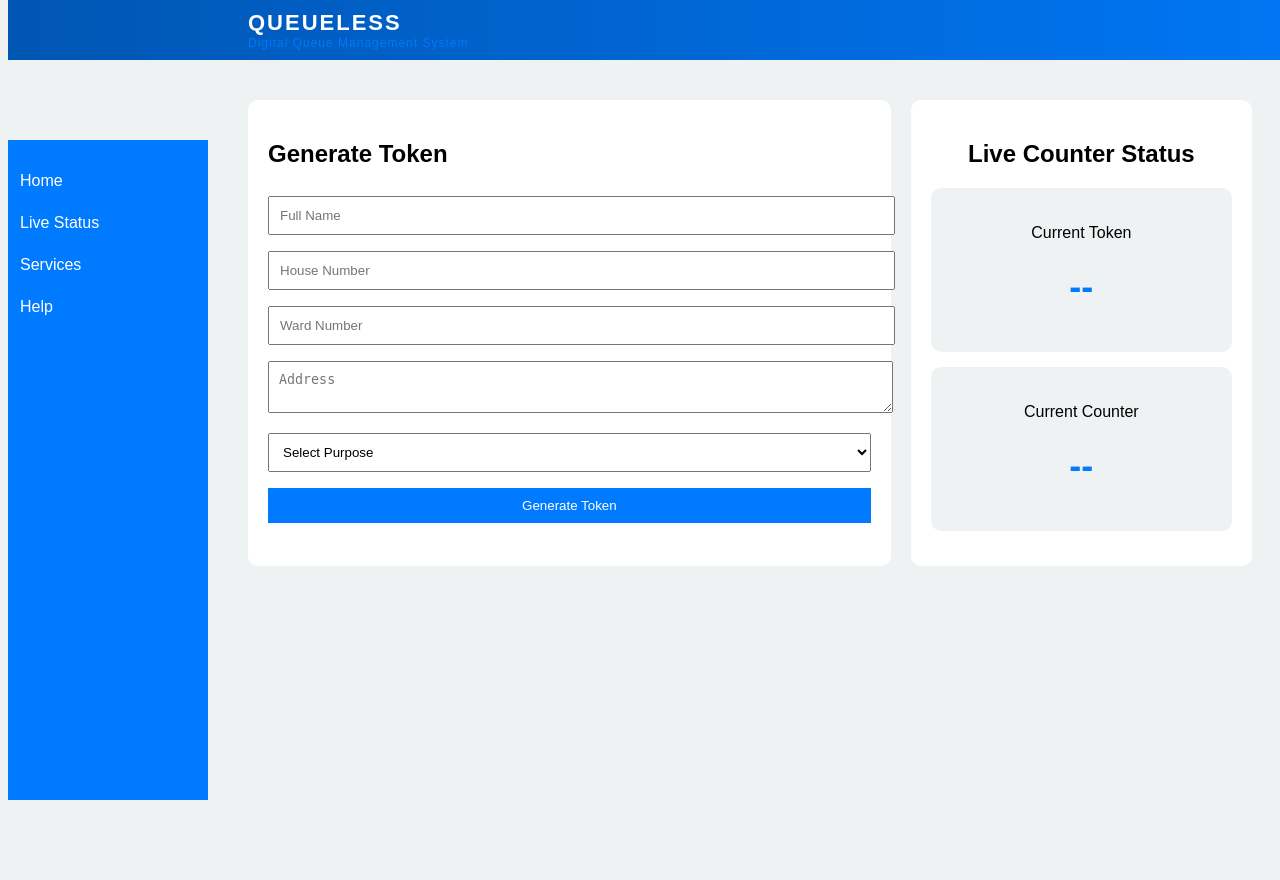
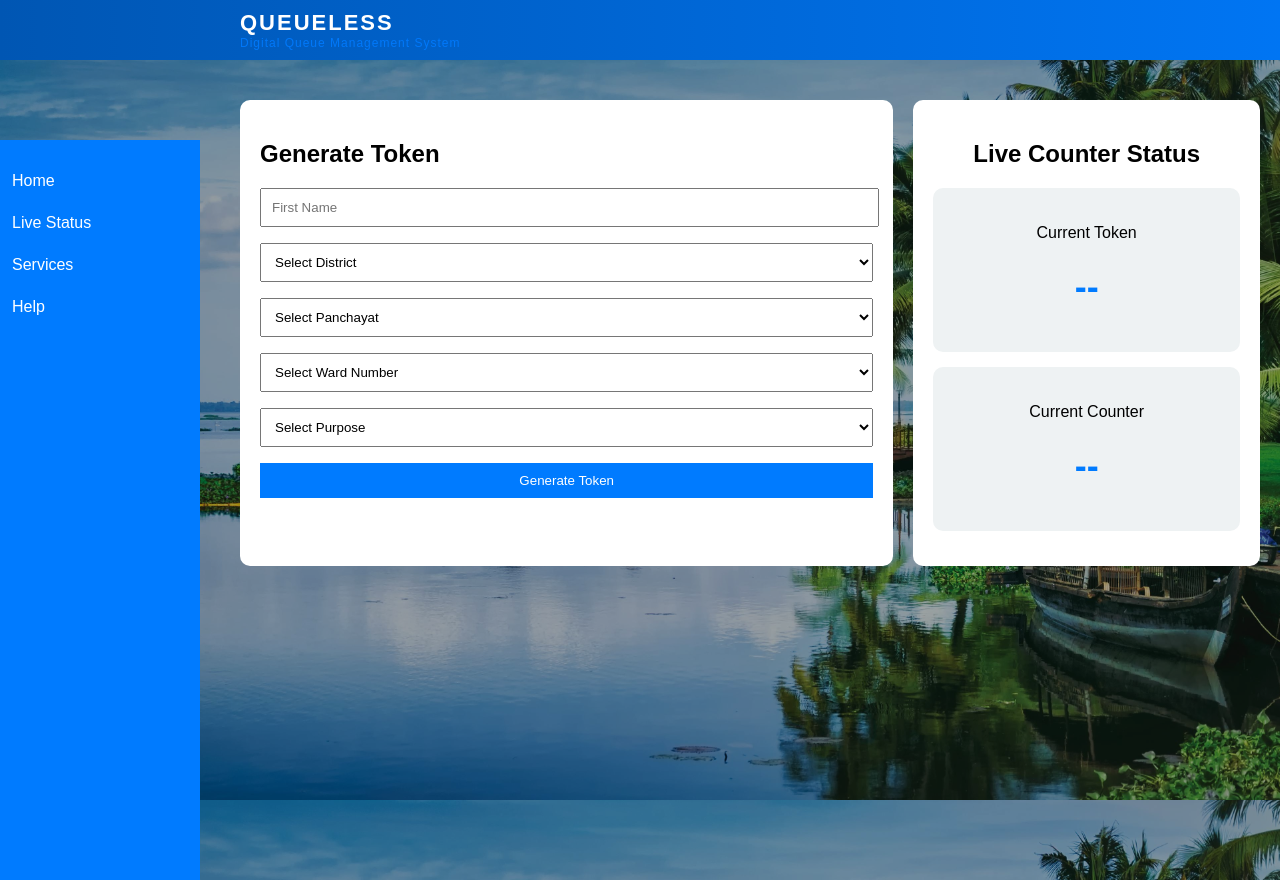
Before and after one commit to aflanargees/QUEUELESS, a Flask app: page /user in a window 1280 px wide. Before the commit the page ends 800 px from the top, so only its background shows below. Run offline with Flask 3, Linux system fonts and the light colour scheme.

Commit message:
Co-authored-by: GHOST-cltr <GHOST-cltr@users.noreply.github.com>

```diff
--- a/app.py
+++ b/app.py
@@ -1,7 +1,38 @@
-from flask import Flask, render_template
+from flask import Flask, render_template, request, jsonify
+import sqlite3
+import random
+
+print("=== THIS APP.PY IS RUNNING ===")
 
 app = Flask(__name__)
 
+# ---------- DATABASE SETUP ----------
+def get_db_connection():
+    conn = sqlite3.connect("queueless.db")
+    conn.row_factory = sqlite3.Row
+    return conn
+
+def init_db():
+    conn = get_db_connection()
+    conn.execute("""
+        CREATE TABLE IF NOT EXISTS tokens (
+            id INTEGER PRIMARY KEY AUTOINCREMENT,
+            name TEXT,
+            district TEXT,
+            panchayat TEXT,
+            ward INTEGER,
+            purpose TEXT,
+            token_number INTEGER,
+            counter_number INTEGER,
+            status TEXT
+        )
+    """)
+    conn.commit()
+    conn.close()
+
+init_db()
+
+# ---------- ROUTES ----------
 @app.route("/")
 def welcome():
     return render_template("welcome.html")
@@ -12,7 +43,83 @@ def user():
 
 @app.route("/admin")
 def admin():
-    return render_template("admin.html")
+    conn = get_db_connection()
+    tokens = conn.execute("""
+        SELECT token_number, counter_number, name, district,
+               panchayat, ward, purpose, status
+        FROM tokens
+        ORDER BY id DESC
+    """).fetchall()
+    conn.close()
+    return render_template("admin.html", tokens=tokens)
 
+# ---------- TOKEN GENERATION ----------
+@app.route("/generate_token", methods=["POST"])
+def generate_token():
+    data = request.json
+
+    token_number = random.randint(1, 100)
+    counter_number = random.randint(1, 5)
+
+    conn = get_db_connection()
+    conn.execute("""
+        INSERT INTO tokens
+        (name, district, panchayat, ward, purpose,
+         token_number, counter_number, status)
+        VALUES (?, ?, ?, ?, ?, ?, ?, ?)
+    """, (
+        data["name"],
+        data["district"],
+        data["panchayat"],
+        data["ward"],
+        data["purpose"],
+        token_number,
+        counter_number,
+        "Waiting"
+    ))
+    conn.commit()
+    conn.close()
+
+    return jsonify({
+        "token": token_number,
+        "counter": counter_number
+    })
+
+# ---------- SERVE TOKEN (PHASE 3.5) ----------
+@app.route("/serve_token/<int:token_no>")
+def serve_token(token_no):
+    conn = get_db_connection()
+
+    # Reset all tokens to Waiting
+    conn.execute("UPDATE tokens SET status='Waiting'")
+
+    # Set selected token to Serving
+    conn.execute(
+        "UPDATE tokens SET status='Serving' WHERE token_number=?",
+        (token_no,)
+    )
+
+    conn.commit()
+    conn.close()
+
+    print("Serving token:", token_no)
+    return "OK"
+
+@app.route("/done_token/<int:token_no>")
+def done_token(token_no):
+    conn = get_db_connection()
+
+    conn.execute(
+        "UPDATE tokens SET status='Done' WHERE token_number=?",
+        (token_no,)
+    )
+
+    conn.commit()
+    conn.close()
+
+    print("Token completed:", token_no)
+    return "OK"
+
+# ---------- RUN APP (MUST BE LAST) ----------
 if __name__ == "__main__":
-    app.run(debug=True)
+    app.run(debug=True, use_reloader=False)
--- a/static/script.js
+++ b/static/script.js
@@ -37,3 +37,126 @@ function generateToken() {
     document.getElementById("liveToken").innerText = token;
     document.getElementById("liveCounter").innerText = counter;
 }
+/* ===== District → Panchayat → Ward Data ===== */
+
+const data = {
+    "Ernakulam": {
+        "Aluva": [1, 2, 3, 4, 5],
+        "Kothamangalam": [1, 2, 3]
+    },
+    "Kozhikode": {
+        "Balussery": [1, 2, 3, 4],
+        "Kunnamangalam": [1, 2]
+    },
+    "Trivandrum": {
+        "Neyyattinkara": [1, 2, 3],
+        "Varkala": [1, 2, 3, 4]
+    }
+};
+
+function loadPanchayats() {
+    let district = document.getElementById("district").value;
+    let panchayat = document.getElementById("panchayat");
+    let ward = document.getElementById("ward");
+
+    panchayat.innerHTML = '<option value="">Select Panchayat</option>';
+    ward.innerHTML = '<option value="">Select Ward Number</option>';
+
+    if (district && data[district]) {
+        for (let p in data[district]) {
+            let option = document.createElement("option");
+            option.value = p;
+            option.text = p;
+            panchayat.add(option);
+        }
+    }
+}
+
+function loadWards() {
+    let district = document.getElementById("district").value;
+    let panchayat = document.getElementById("panchayat").value;
+    let ward = document.getElementById("ward");
+
+    ward.innerHTML = '<option value="">Select Ward Number</option>';
+
+    if (district && panchayat && data[district][panchayat]) {
+        data[district][panchayat].forEach(w => {
+            let option = document.createElement("option");
+            option.value = w;
+            option.text = "Ward " + w;
+            ward.add(option);
+        });
+    }
+}
+function sendTokenData() {
+
+    let data = {
+        name: document.querySelector("input[placeholder='First Name']").value,
+        district: document.getElementById("district").value,
+        panchayat: document.getElementById("panchayat").value,
+        ward: document.getElementById("ward").value,
+        purpose: document.querySelector("select:last-of-type").value
+    };
+
+    fetch("/generate_token", {
+        method: "POST",
+        headers: {
+            "Content-Type": "application/json"
+        },
+        body: JSON.stringify(data)
+    })
+    .then(res => res.json())
+    .then(result => {
+        document.getElementById("liveToken").innerText = result.token;
+        document.getElementById("liveCounter").innerText = result.counter;
+    });
+}
+/* ===== Kerala District → Panchayat Data (Sample) ===== */
+
+const keralaData = {
+    "Thiruvananthapuram": ["Varkala", "Neyyattinkara", "Kattakada"],
+    "Kollam": ["Kottarakkara", "Punalur"],
+    "Pathanamthitta": ["Adoor", "Konni"],
+    "Alappuzha": ["Cherthala", "Ambalappuzha"],
+    "Kottayam": ["Pala", "Vaikom"],
+    "Idukki": ["Thodupuzha", "Adimali"],
+    "Ernakulam": ["Aluva", "Kothamangalam", "Muvattupuzha"],
+    "Thrissur": ["Chalakudy", "Irinjalakuda"],
+    "Palakkad": ["Ottapalam", "Mannarkkad"],
+    "Malappuram": ["Manjeri", "Perinthalmanna"],
+    "Kozhikode": ["Balussery", "Kunnamangalam"],
+    "Wayanad": ["Kalpetta", "Mananthavady"],
+    "Kannur": ["Taliparamba", "Iritty"],
+    "Kasaragod": ["Kanhiradukkam", "Manjeshwar"]
+};
+
+function loadPanchayats() {
+    let district = document.getElementById("district").value;
+    let panchayat = document.getElementById("panchayat");
+    let ward = document.getElementById("ward");
+
+    panchayat.innerHTML = '<option value="">Select Panchayat</option>';
+    ward.innerHTML = '<option value="">Select Ward Number</option>';
+
+    if (keralaData[district]) {
+        keralaData[district].forEach(p => {
+            let opt = document.createElement("option");
+            opt.value = p;
+            opt.text = p;
+            panchayat.add(opt);
+        });
+    }
+}
+
+function loadWards() {
+    let ward = document.getElementById("ward");
+    ward.innerHTML = '<option value="">Select Ward Number</option>';
+
+    // Typical ward count (1–20)
+    for (let i = 1; i <= 20; i++) {
+        let opt = document.createElement("option");
+        opt.value = i;
+        opt.text = "Ward " + i;
+        ward.add(opt);
+    }
+}
--- a/static/style.css
+++ b/static/style.css
@@ -6,11 +6,13 @@ body {
 .container {
     width: 420px;
     margin: 60px auto;
-    background: white;
+    background: rgba(255, 255, 255, 0.95); /* 👈 Step 3 */
+    backdrop-filter: blur(2px);           /* 👈 Step 3 */
     padding: 20px;
     border-radius: 10px;
     text-align: center;
 }
+
 
 .box input, textarea, select, button {
     width: 100%;
@@ -193,6 +195,13 @@ button {
     padding: 10px;
     margin: 8px 0;
 }
+#name {
+    width: 97%;
+  /*  margin-left: auto;
+    margin-right: auto;*/
+    display: block;
+}
+
 /* CAPTCHA container */
 .captcha-box {
     display: flex;
@@ -259,3 +268,16 @@ button {
     margin-right: auto;
     display: block;
 }
+/* Login background image */
+body {
+    font-family: Arial, sans-serif;
+    margin: 0;
+    min-height: 100vh;
+    background:
+        linear-gradient(
+            rgba(0, 0, 0, 0.35),
+            rgba(0, 0, 0, 0.35)
+        ),
+        url("/static/bg.jpg") no-repeat center center fixed;
+    background-size: cover;
+}
--- a/templates/user.html
+++ b/templates/user.html
@@ -1,12 +1,13 @@
 <!DOCTYPE html>
-<html>
+<html lang="en">
 <head>
+    <meta charset="UTF-8">
     <title>User Dashboard</title>
     <link rel="stylesheet" href="{{ url_for('static', filename='style.css') }}">
 </head>
 <body>
 
-<!-- Top Header -->
+<!-- ================= TOP HEADER ================= -->
 <div class="topbar">
     <div class="brand">
         QUEUELESS
@@ -14,7 +15,7 @@
     </div>
 </div>
 
-<!-- Sidebar -->
+<!-- ================= SIDEBAR ================= -->
 <div class="sidebar">
     <a href="/">Home</a>
     <a href="#">Live Status</a>
@@ -22,20 +23,48 @@
     <a href="#">Help</a>
 </div>
 
-<!-- Main Content -->
+<!-- ================= MAIN CONTENT ================= -->
 <div class="content">
 
-    <!-- LEFT SIDE: Token Generation -->
+    <!-- ===== LEFT PANEL : TOKEN GENERATION ===== -->
     <div class="left-panel">
         <h2>Generate Token</h2>
 
-        <input type="text" placeholder="Full Name">
-        <input type="text" placeholder="House Number">
-        <input type="text" placeholder="Ward Number">
-        <textarea placeholder="Address"></textarea>
+        <!-- Name -->
+        <input type="text" id="name" placeholder="First Name" required>
 
-        <select>
-            <option>Select Purpose</option>
+        <!-- District -->
+        <select id="district" onchange="loadPanchayats()" required>
+            <option value="">Select District</option>
+            <option>Thiruvananthapuram</option>
+            <option>Kollam</option>
+            <option>Pathanamthitta</option>
+            <option>Alappuzha</option>
+            <option>Kottayam</option>
+            <option>Idukki</option>
+            <option>Ernakulam</option>
+            <option>Thrissur</option>
+            <option>Palakkad</option>
+            <option>Malappuram</option>
+            <option>Kozhikode</option>
+            <option>Wayanad</option>
+            <option>Kannur</option>
+            <option>Kasaragod</option>
+        </select>
+
+        <!-- Panchayat -->
+        <select id="panchayat" onchange="loadWards()" required>
+            <option value="">Select Panchayat</option>
+        </select>
+
+        <!-- Ward -->
+        <select id="ward" required>
+            <option value="">Select Ward Number</option>
+        </select>
+
+        <!-- Purpose -->
+        <select id="purpose" required>
+            <option value="">Select Purpose</option>
             <option>Birth Certificate</option>
             <option>Death Certificate</option>
             <option>Income Certificate</option>
@@ -47,10 +76,10 @@
             <option>Complaints</option>
         </select>
 
-        <button onclick="generateToken()">Generate Token</button>
+        <button onclick="sendTokenData()">Generate Token</button>
     </div>
 
-    <!-- RIGHT SIDE: Live Dashboard -->
+    <!-- ===== RIGHT PANEL : LIVE STATUS ===== -->
     <div class="right-panel">
         <h2>Live Counter Status</h2>
 
@@ -67,6 +96,7 @@
 
 </div>
 
+<!-- ================= SCRIPT ================= -->
 <script src="{{ url_for('static', filename='script.js') }}"></script>
 </body>
 </html>
```
Also changed, not shown: templates/admin.html (+72 -19 lines), queueless.db (added), static/bg.jpg (added).
